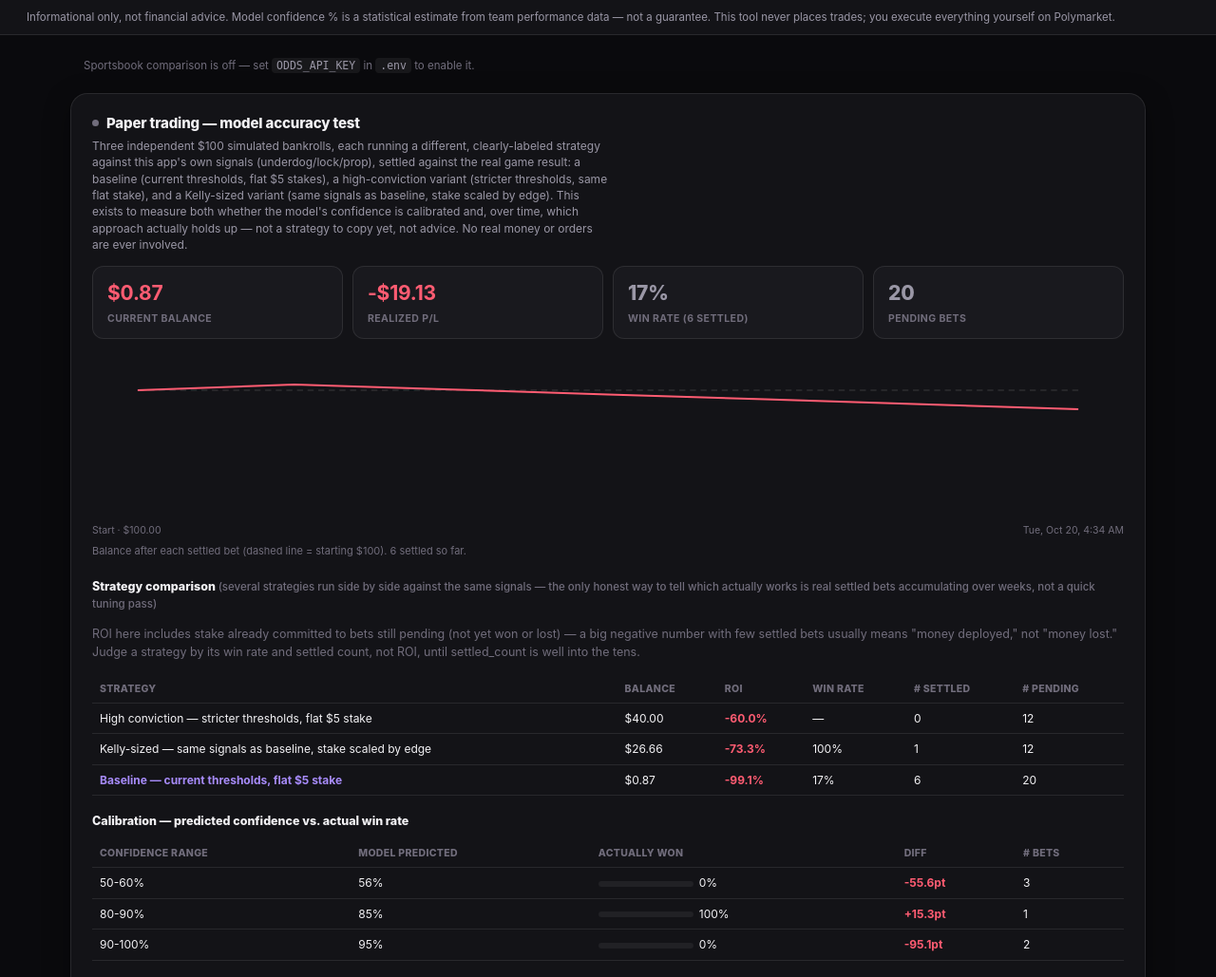
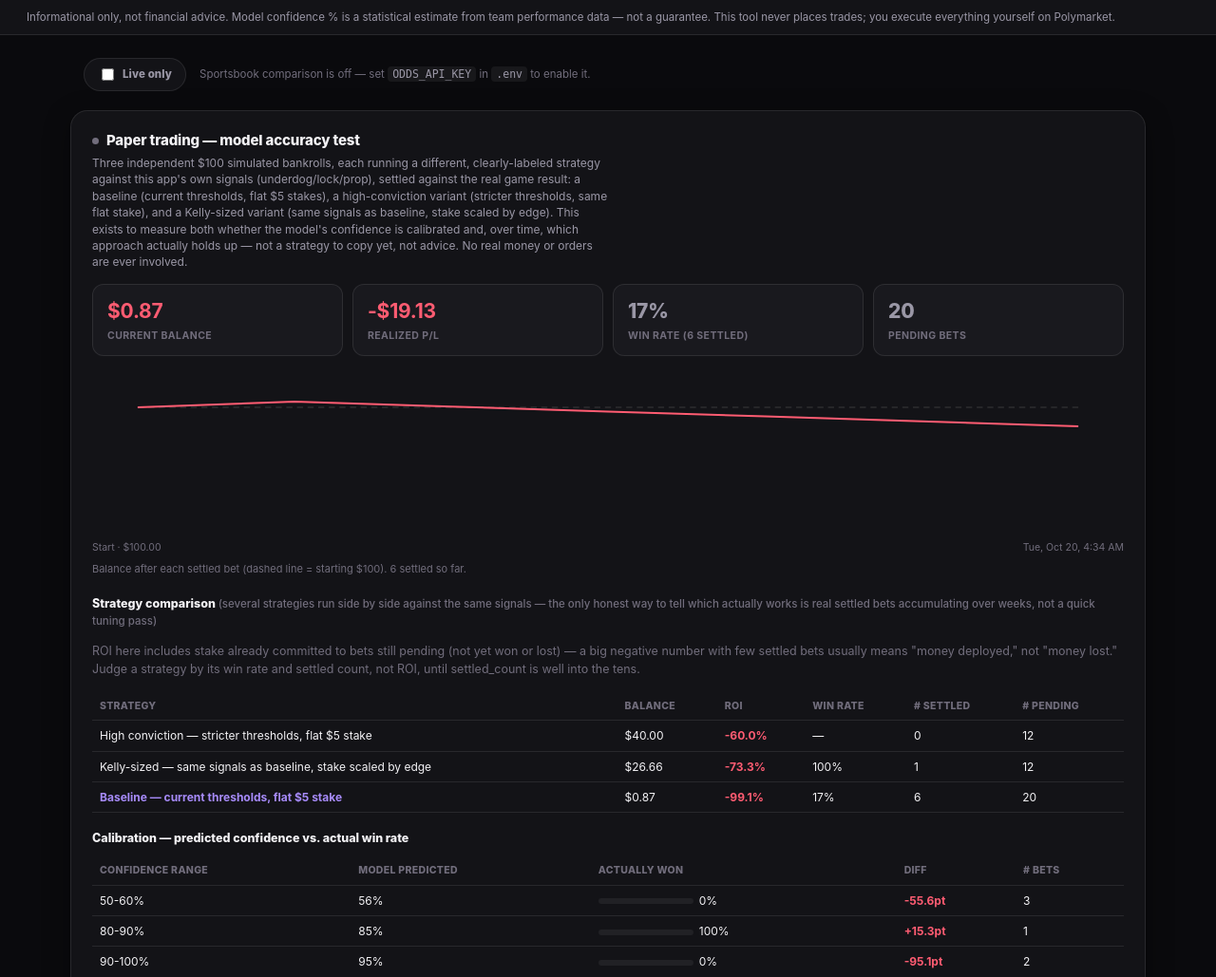
Before and after one commit to connorclendenin/polymarket-bet-calculator, a Flask app: template templates/index.html in a window 1280 px wide. Shown: the part 105-1134 px from the top of the page at 95% size. Run offline with Flask 3, Linux system fonts and the light colour scheme; the template is opened without the code that fills it, so the values that code supplies are empty.

Commit message:
Add a "Live only" filter for the Games grid
Client-side filter alongside the existing league checkboxes and
matchup search — no backend change, just filters the already-fetched
game list by status === "live". Styled red to match the app's
existing live-indicator convention.

Co-Authored-By: Claude Sonnet 5 <noreply@anthropic.com>

```diff
--- a/static/app.js
+++ b/static/app.js
@@ -342,16 +342,23 @@ function renderFilteredGames() {
   const template = document.getElementById("game-card-template");
   const searchInput = document.getElementById("matchup-search");
   const query = searchInput ? searchInput.value.trim() : "";
+  const liveOnlyEl = document.getElementById("live-only-filter");
+  const liveOnly = liveOnlyEl ? liveOnlyEl.checked : false;
 
-  const filtered = latestGames.filter((row) => matchesSearch(row, query));
+  const filtered = latestGames.filter(
+    (row) => matchesSearch(row, query) && (!liveOnly || row.status === "live")
+  );
 
-  document.getElementById("game-count").textContent = query
+  const filtersActive = query || liveOnly;
+  document.getElementById("game-count").textContent = filtersActive
     ? `(${filtered.length} of ${latestGames.length})`
     : `(${latestGames.length})`;
 
   grid.innerHTML = "";
-  if (query && !filtered.length) {
-    grid.innerHTML = `<div class="empty-state">No games matching "${query}".</div>`;
+  if (filtersActive && !filtered.length) {
+    const reason = query ? `matching "${query}"` : "";
+    const liveReason = liveOnly ? (reason ? " that are live right now" : "live right now") : "";
+    grid.innerHTML = `<div class="empty-state">No games ${reason}${liveReason}.</div>`;
     return;
   }
   filtered.forEach((row) => grid.appendChild(renderGameCard(row, template)));
@@ -888,6 +895,8 @@ document.addEventListener("DOMContentLoaded", () => {
     document.getElementById("games-panel").scrollIntoView({ behavior: "smooth", block: "start" });
   });
 
+  document.getElementById("live-only-filter").addEventListener("change", renderFilteredGames);
+
   const liveToggle = document.getElementById("live-toggle");
   liveToggle.addEventListener("change", () => {
     liveOn = liveToggle.checked;
--- a/static/style.css
+++ b/static/style.css
@@ -171,6 +171,8 @@ main {
 }
 .pill-check input { accent-color: var(--purple); }
 .pill-check:has(input:checked) { border-color: var(--purple); color: var(--purple); }
+.pill-check.live-filter input { accent-color: var(--red); }
+.pill-check.live-filter:has(input:checked) { border-color: var(--red); color: var(--red); }
 
 .odds-hint { font-size: 11.5px; color: var(--text-faint-solid); }
 .odds-hint code { background: var(--ink-soft); padding: 1px 5px; border-radius: 4px; color: var(--text-dim); }
--- a/templates/index.html
+++ b/templates/index.html
@@ -52,6 +52,7 @@
         <label class="pill-check"><input type="checkbox" value="{{ league }}" checked> {{ league.upper() }}</label>
         {% endfor %}
       </div>
+      <label class="pill-check live-filter"><input type="checkbox" id="live-only-filter"> Live only</label>
       {% if not odds_configured %}
       <div class="odds-hint">
         Sportsbook comparison is off — set <code>ODDS_API_KEY</code> in <code>.env</code> to enable it.
```
